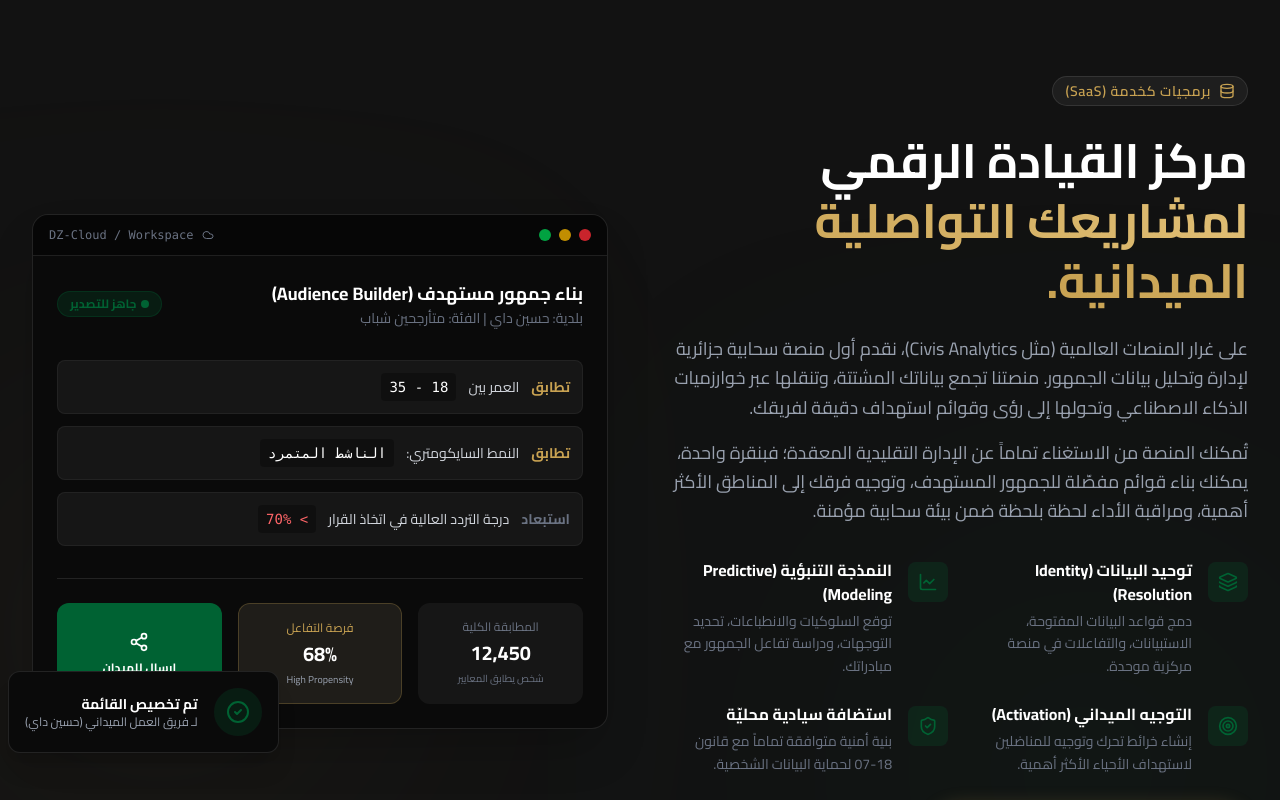
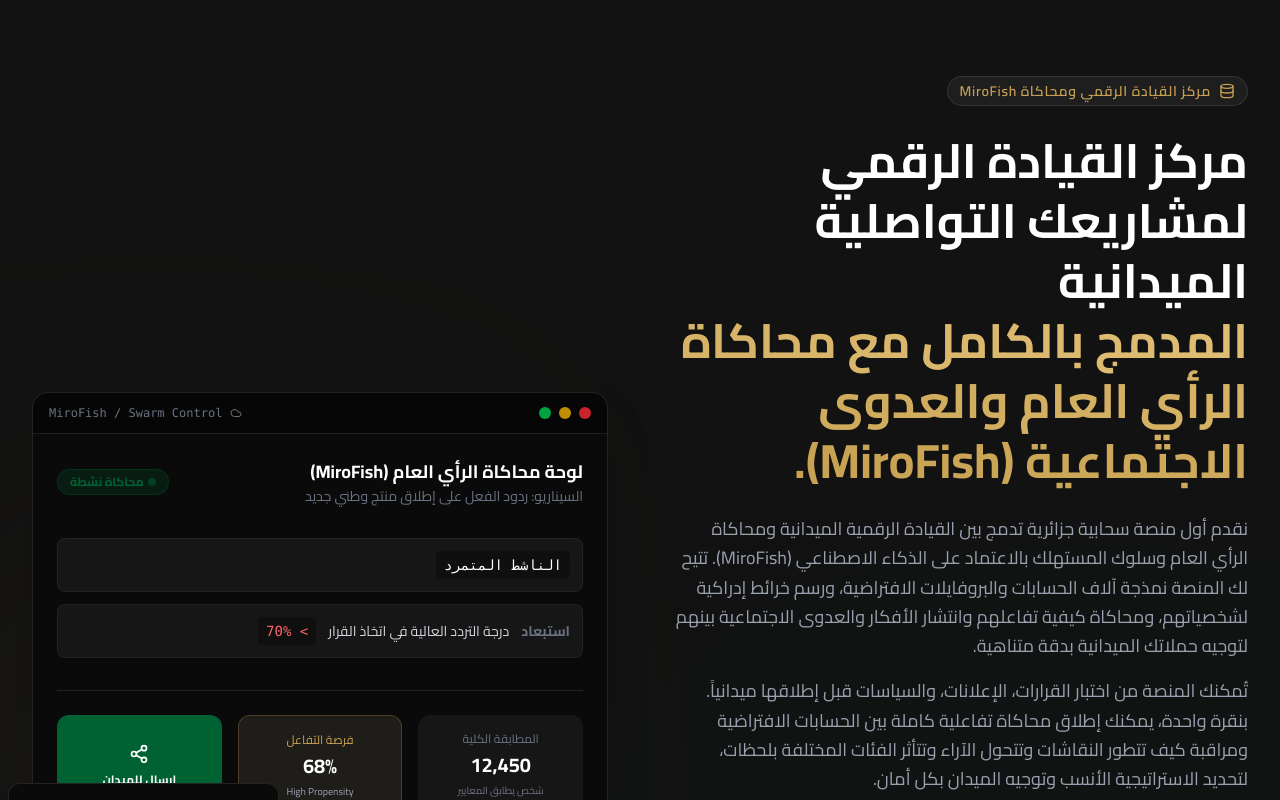
Before and after one commit to aymen1998-numb/DZ-ANALYTICA, a React (Vite) app: page / in a window 1280 px wide. Shown: the part 2900-3700 px from the top of the page. Built offline with nearby package versions, Linux system fonts and the light colour scheme.

Commit message:
Merge Digital Command Center with MiroFish simulation & update translations

```diff
--- a/src/App.tsx
+++ b/src/App.tsx
@@ -555,29 +555,29 @@ export default function App() {
                 viewport={{ once: true }}
                 transition={{ duration: 0.6 }}
               >
-<div className="inline-flex items-center gap-2 px-3 py-1 rounded-full bg-white/5 border border-white/10 text-dz-gold mb-6">
+                <div className="inline-flex items-center gap-2 px-3 py-1 rounded-full bg-white/5 border border-white/10 text-dz-gold mb-6">
                   <Database className="h-4 w-4" />
-                  <span className="text-sm font-semibold tracking-wider">{t("برمجيات كخدمة (SaaS)")}</span>
+                  <span className="text-sm font-semibold tracking-wider">{t("مركز القيادة الرقمي ومحاكاة MiroFish")}</span>
                 </div>
                 <h2 className="text-4xl lg:text-5xl font-bold mb-6 leading-tight">
-                  {t("مركز القيادة الرقمي")} <br/>
+                  {t("مركز القيادة الرقمي لمشاريعك التواصلية الميدانية")} <br/>
                   <span className="text-transparent bg-clip-text bg-gradient-to-r from-dz-gold to-dz-gold-light">
-                    {t("لمشاريعك التواصلية الميدانية.")}
+                    {t("المدمج بالكامل مع محاكاة الرأي العام والعدوى الاجتماعية (MiroFish).")}
                   </span>
                 </h2>
                 <p className="text-gray-400 text-lg mb-4 leading-relaxed">
-                  {t("على غرار المنصات العالمية (مثل Civis Analytics)، نقدم أول منصة سحابية جزائرية لإدارة وتحليل بيانات الجمهور. منصتنا تجمع بياناتك المشتتة، وتنقلها عبر خوارزميات الذكاء الاصطناعي وتحولها إلى رؤى وقوائم استهداف دقيقة لفريقك.")}
+                  {t("نقدم أول منصة سحابية جزائرية تدمج بين القيادة الرقمية الميدانية ومحاكاة الرأي العام وسلوك المستهلك بالاعتماد على الذكاء الاصطناعي (MiroFish). تتيح لك المنصة نمذجة آلاف الحسابات والبروفايلات الافتراضية، ورسم خرائط إدراكية لشخصياتهم، ومحاكاة كيفية تفاعلهم وانتشار الأفكار والعدوى الاجتماعية بينهم لتوجيه حملاتك الميدانية بدقة متناهية.")}
                 </p>
                 <p className="text-gray-400 text-lg mb-8 leading-relaxed">
-                  {t("تُمكنك المنصة من الاستغناء تماماً عن الإدارة التقليدية المعقدة؛ فبنقرة واحدة، يمكنك بناء قوائم مفصّلة للجمهور المستهدف، وتوجيه فرقك إلى المناطق الأكثر أهمية، ومراقبة الأداء لحظة بلحظة ضمن بيئة سحابية مؤمنة.")}
+                  {t("تُمكنك المنصة من اختبار القرارات، الإعلانات، والسياسات قبل إطلاقها ميدانياً. بنقرة واحدة، يمكنك إطلاق محاكاة تفاعلية كاملة بين الحسابات الافتراضية ومراقبة كيف تتطور النقاشات وتتحول الآراء وتتأثر الفئات المختلفة بلحظات، لتحديد الاستراتيجية الأنسب وتوجيه الميدان بكل أمان.")}
                 </p>
 
                 <div className="grid grid-cols-1 sm:grid-cols-2 gap-6 mb-8">
                   {[
-                    { icon: Layers, title: t("توحيد البيانات (Identity Resolution)"), desc: t("دمج قواعد البيانات المفتوحة، الاستبيانات، والتفاعلات في منصة مركزية موحدة.") },
-                    { icon: LineChart, title: t("النمذجة التنبؤية (Predictive Modeling)"), desc: t("توقع السلوكيات والانطباعات، تحديد التوجهات، ودراسة تفاعل الجمهور مع مبادراتك.") },
-                    { icon: Target, title: t("التوجيه الميداني (Activation)"), desc: t("إنشاء خرائط تحرك وتوجيه للمناضلين لاستهداف الأحياء الأكثر أهمية.") },
-                    { icon: ShieldCheck, title: t("استضافة سيادية محليّة"), desc: t("بنية أمنية متوافقة تماماً مع قانون 18-07 لحماية البيانات الشخصية.") }
+                    { icon: Layers, title: t("الخرائط الإدراكية السيكومترية"), desc: t("رسم خرائط ذهنية إدراكية مفصلة للبروفايلات الافتراضية وتحديد قيمها وتوجهاتها الأساسية.") },
+                    { icon: BrainCircuit, title: t("محاكاة النقاش والعدوى الاجتماعية"), desc: t("نمذجة انتشار الأفكار، الإشاعات، والمشاعر الاجتماعية بين آلاف الوكلاء في شبكة تواصل افتراضية.") },
+                    { icon: Target, title: t("التوجيه التنبؤي الاستراتيجي"), desc: t("تحديد الرسائل والزوايا الإقناعية الأكثر تأثيراً في الفئات المستهدفة بناءً على نتائج المحاكاة.") },
+                    { icon: ShieldCheck, title: t("بيئة رملية سيادية وآمنة"), desc: t("اختبر سيناريوهات \"ماذا لو\" (What-if) الحساسة في بيئة سحابية جزائرية محلية آمنة ومتوافقة 100%.") }
                   ].map((feature, i) => (
                     <div key={i} className="flex gap-4">
                       <div className="w-10 h-10 rounded-lg bg-dz-green/20 flex items-center justify-center shrink-0 mt-1">
@@ -599,7 +599,7 @@ export default function App() {
                   }}
                   className="inline-flex px-8 py-4 rounded-full bg-dz-gold hover:bg-dz-gold-light text-dz-darker font-bold text-lg transition-all duration-300 items-center justify-center gap-2 shadow-[0_0_20px_rgba(200,162,82,0.3)] hover:shadow-[0_0_30px_rgba(200,162,82,0.5)]"
                 >
-                  {t("احجز عرضاً تجريبياً للمنصة (Demo)")}
+                  {t("احجز عرضاً تجريبياً لمحاكاة MiroFish")}
                 </a>
               </motion.div>
               <motion.div
@@ -619,32 +619,25 @@ export default function App() {
                     </div>
                     <div className="text-xs font-mono text-gray-500 flex items-center gap-2">
                       <Cloud className="w-3 h-3" />
-                      DZ-Cloud / Workspace
+                      MiroFish / Swarm Control
                     </div>
                   </div>
 
                   <div className="p-6">
                     <div className="flex items-center justify-between mb-8">
                       <div>
-                        <h3 className="text-lg font-bold">{t("بناء جمهور مستهدف (Audience Builder)")}</h3>
-                        <p className="text-sm text-gray-500">{t("بلدية: حسين داي | الفئة: متأرجحين شباب")}</p>
+                        <h3 className="text-lg font-bold">{t("لوحة محاكاة الرأي العام (MiroFish)")}</h3>
+                        <p className="text-sm text-gray-500">{t("السيناريو: ردود الفعل على إطلاق منتج وطني جديد")}</p>
                       </div>
                       <div className="bg-dz-green/20 text-dz-green px-3 py-1 rounded-full text-xs font-bold border border-dz-green/30 flex items-center gap-1">
-                        <div className="w-2 h-2 rounded-full bg-dz-green" />
-                        {t("جاهز للتصدير")}
+                        <div className="w-2 h-2 rounded-full bg-dz-green animate-pulse" />
+                        {t("محاكاة نشطة")}
                       </div>
                     </div>
 
                     {/* Query UI */}
                     <div className="space-y-3 mb-8">
                        <div className="flex items-center gap-3 text-sm bg-white/5 p-3 rounded-lg border border-white/5">
-                         <span className="text-dz-gold font-bold">{t("تطابق")}</span>
-                         <span className="text-gray-300">{t("العمر بين")}</span>
-                         <span className="bg-black/30 px-2 py-1 rounded text-white font-mono">18 - 35</span>
-                       </div>
-                       <div className="flex items-center gap-3 text-sm bg-white/5 p-3 rounded-lg border border-white/5">
-                         <span className="text-dz-gold font-bold">{t("تطابق")}</span>
-                         <span className="text-gray-300">{t("النمط السايكومتري:")}</span>
                          <span className="bg-black/30 px-2 py-1 rounded text-white font-mono">{t("الناشط المتمرد")}</span>
                        </div>
                        <div className="flex items-center gap-3 text-sm bg-white/5 p-3 rounded-lg border border-white/5">
--- a/src/translations.ts
+++ b/src/translations.ts
@@ -186,7 +186,24 @@ export const translations = {
     "الذكاء الاصطناعي والتوقع": "AI & Predictive Analytics",
     "الحلول البرمجية والـ ERP": "Software Solutions & ERP",
     "رسم الخرائط الإدراكية ومحاكاة التفاعل الاجتماعي (MiroFish)": "Cognitive Mapping & Social Swarm Simulation (MiroFish)",
-    "نمذجة الخرائط الإدراكية لآلاف الحسابات الافتراضية ومحاكاة تفاعلاتهم، نقاشاتهم، والعدوى الاجتماعية بينهم لتوقع انتشار الأفكار وسلوك المستهلك.": "Modeling cognitive maps for thousands of virtual profiles, simulating their interactions, debates, and social contagion to predict product adoption and viral propagation."
+    "نمذجة الخرائط الإدراكية لآلاف الحسابات الافتراضية ومحاكاة تفاعلاتهم، نقاشاتهم، والعدوى الاجتماعية بينهم لتوقع انتشار الأفكار وسلوك المستهلك.": "Modeling cognitive maps for thousands of virtual profiles, simulating their interactions, debates, and social contagion to predict product adoption and viral propagation.",
+    "مركز القيادة الرقمي ومحاكاة MiroFish": "Digital Command Center & MiroFish Simulation",
+    "مركز القيادة الرقمي لمشاريعك التواصلية الميدانية": "Digital Command Center for Your Field Communication Projects",
+    "المدمج بالكامل مع محاكاة الرأي العام والعدوى الاجتماعية (MiroFish).": "Fully integrated with public opinion and social contagion simulation (MiroFish).",
+    "نقدم أول منصة سحابية جزائرية تدمج بين القيادة الرقمية الميدانية ومحاكاة الرأي العام وسلوك المستهلك بالاعتماد على الذكاء الاصطناعي (MiroFish). تتيح لك المنصة نمذجة آلاف الحسابات والبروفايلات الافتراضية، ورسم خرائط إدراكية لشخصياتهم، ومحاكاة كيفية تفاعلهم وانتشار الأفكار والعدوى الاجتماعية بينهم لتوجيه حملاتك الميدانية بدقة متناهية.": "We offer the first Algerian cloud platform integrating digital field command with public opinion and consumer behavior simulation powered by AI (MiroFish). The platform allows you to model thousands of virtual profiles, draw cognitive maps of their personalities, and simulate their interactions and social contagion to direct your field campaigns with absolute precision.",
+    "تُمكنك المنصة من اختبار القرارات، الإعلانات، والسياسات قبل إطلاقها ميدانياً. بنقرة واحدة، يمكنك إطلاق محاكاة تفاعلية كاملة بين الحسابات الافتراضية ومراقبة كيف تتطور النقاشات وتتحول الآراء وتتأثر الفئات المختلفة بلحظات، لتحديد الاستراتيجية الأنسب وتوجيه الميدان بكل أمان.": "The platform enables you to test decisions, advertisements, and policies before field deployment. With a single click, launch a complete interactive simulation among virtual accounts, monitor real-time debate evolution, sentiment shifts, and key segment reactions, to secure the optimal strategy and guide the field safely.",
+    "الخرائط الإدراكية السيكومترية": "Psychometric Cognitive Mapping",
+    "رسم خرائط ذهنية إدراكية مفصلة للبروفايلات الافتراضية وتحديد قيمها وتوجهاتها الأساسية.": "Mapping detailed cognitive mind maps for virtual profiles, identifying their core values and orientations.",
+    "محاكاة النقاش والعدوى الاجتماعية": "Debate & Social Contagion Simulation",
+    "نمذجة انتشار الأفكار، الإشاعات، والمشاعر الاجتماعية بين آلاف الوكلاء في شبكة تواصل افتراضية.": "Modeling the spread of ideas, rumors, and social sentiments among thousands of agents in a virtual social network.",
+    "التوجيه التنبؤي الاستراتيجي": "Predictive Strategic Guidance",
+    "تحديد الرسائل والزوايا الإقناعية الأكثر تأثيراً في الفئات المستهدفة بناءً على نتائج المحاكاة.": "Identifying the most persuasive messages and angles for target segments based on simulation results.",
+    "بيئة رملية سيادية وآمنة": "Sovereign & Secure Sandbox",
+    "اختبر سيناريوهات \"ماذا لو\" (What-if) الحساسة في بيئة سحابية جزائرية محلية آمنة ومتوافقة 100%.": "Test sensitive \"What-if\" scenarios in a secure local Algerian cloud environment, 100% compliant.",
+    "احجز عرضاً تجريبياً لمحاكاة MiroFish": "Book a MiroFish Simulation Demo",
+    "لوحة محاكاة الرأي العام (MiroFish)": "Public Opinion Simulation Dashboard (MiroFish)",
+    "السيناريو: ردود الفعل على إطلاق منتج وطني جديد": "Scenario: Reactions to launching a new national product",
+    "محاكاة نشطة": "Active Simulation"
   },
   "fr": {
     "دزاير": "DZ ",
@@ -374,7 +391,24 @@ export const translations = {
     "الذكاء الاصطناعي والتوقع": "IA & Analyses Prédictives",
     "الحلول البرمجية والـ ERP": "Solutions Logicielles & ERP",
     "رسم الخرائط الإدراكية ومحاكاة التفاعل الاجتماعي (MiroFish)": "Cartographie Cognitive & Simulation de Foule (MiroFish)",
-    "نمذجة الخرائط الإدراكية لآلاف الحسابات الافتراضية ومحاكاة تفاعلاتهم، نقاشاتهم، والعدوى الاجتماعية بينهم لتوقع انتشار الأفكار وسلوك المستهلك.": "Modélisation des cartes cognitives de milliers de profils virtuels, simulant leurs interactions, débats et contagion sociale pour prédire la propagation d'idées."
+    "نمذجة الخرائط الإدراكية لآلاف الحسابات الافتراضية ومحاكاة تفاعلاتهم، نقاشاتهم، والعدوى الاجتماعية بينهم لتوقع انتشار الأفكار وسلوك المستهلك.": "Modélisation des cartes cognitives de milliers de profils virtuels, simulant leurs interactions, débats et contagion sociale pour prédire la propagation d'idées.",
+    "مركز القيادة الرقمي ومحاكاة MiroFish": "Centre de Commandement Numérique & Simulation MiroFish",
+    "مركز القيادة الرقمي لمشاريعك التواصلية الميدانية": "Centre de commandement numérique pour vos projets de communication de terrain",
+    "المدمج بالكامل مع محاكاة الرأي العام والعدوى الاجتماعية (MiroFish).": "Entièrement intégré à la simulation de l'opinion publique et de la contagion sociale (MiroFish).",
+    "نقدم أول منصة سحابية جزائرية تدمج بين القيادة الرقمية الميدانية ومحاكاة الرأي العام وسلوك المستهلك بالاعتماد على الذكاء الاصطناعي (MiroFish). تتيح لك المنصة نمذجة آلاف الحسابات والبروفايلات الافتراضية، ورسم خرائط إدراكية لشخصياتهم، ومحاكاة كيفية تفاعلهم وانتشار الأفكار والعدوى الاجتماعية بينهم لتوجيه حملاتك الميدانية بدقة متناهية.": "Nous proposons la première plateforme cloud algérienne combinant la gestion de campagne sur le terrain et la simulation de l'opinion publique et du comportement des consommateurs via l'IA (MiroFish). Modélisez des milliers de profils virtuels, cartographiez leur cognition, et simulez leurs interactions et la contagion sociale pour orienter vos campagnes de terrain avec une précision absolue.",
+    "تُمكنك المنصة من اختبار القرارات، الإعلانات، والسياسات قبل إطلاقها ميدانياً. بنقرة واحدة، يمكنك إطلاق محاكاة تفاعلية كاملة بين الحسابات الافتراضية ومراقبة كيف تتطور النقاشات وتتحول الآراء وتتأثر الفئات المختلفة بلحظات، لتحديد الاستراتيجية الأنسب وتوجيه الميدان بكل أمان.": "La plateforme vous permet de tester vos décisions, publicités et politiques avant leur déploiement sur le terrain. En un seul clic, lancez une simulation interactive complète entre comptes virtuels, suivez l'évolution des débats, les changements d'opinion et les réactions des différents segments pour valider la meilleure stratégie en toute sécurité.",
+    "الخرائط الإدراكية السيكومترية": "Cartographie Cognitive Psychométrique",
+    "رسم خرائط ذهنية إدراكية مفصلة للبروفايلات الافتراضية وتحديد قيمها وتوجهاتها الأساسية.": "Cartographie mentale cognitive détaillée des profils virtuels, identifiant leurs valeurs fondamentales et leurs orientations.",
+    "محاكاة النقاش والعدوى الاجتماعية": "Simulation de Débats & Contagion Sociale",
+    "نمذجة انتشار الأفكار، الإشاعات، والمشاعر الاجتماعية بين آلاف الوكلاء في شبكة تواصل افتراضية.": "Modélisation de la propagation d'idées, de rumeurs et de sentiments sociaux parmi des milliers d'agents dans un réseau social virtuel.",
+    "التوجيه التنبؤي الاستراتيجي": "Guidage Stratégique Prédictif",
+    "تحديد الرسائل والزوايا الإقناعية الأكثر تأثيراً في الفئات المستهدفة بناءً على نتائج المحاكاة.": "Identification des messages et des angles de persuasion les plus percutants pour les segments cibles sur la base des résultats de la simulation.",
+    "بيئة رملية سيادية وآمنة": "Bac à Sable Souverain & Sécurisé",
+    "اختبر سيناريوهات \"ماذا لو\" (What-if) الحساسة في بيئة سحابية جزائرية محلية آمنة ومتوافقة 100%.": "Testez des scénarios sensibles de type \"What-if\" dans un environnement cloud algérien local sécurisé, 100% conforme.",
+    "احجز عرضاً تجريبياً لمحاكاة MiroFish": "Réserver une démo de simulation MiroFish",
+    "لوحة محاكاة الرأي العام (MiroFish)": "Tableau de bord de simulation de l'opinion publique (MiroFish)",
+    "السيناريو: ردود الفعل على إطلاق منتج وطني جديد": "Scénario : Réactions au lancement d'un nouveau produit national",
+    "محاكاة نشطة": "Simulation active"
   }
 };
 
```
